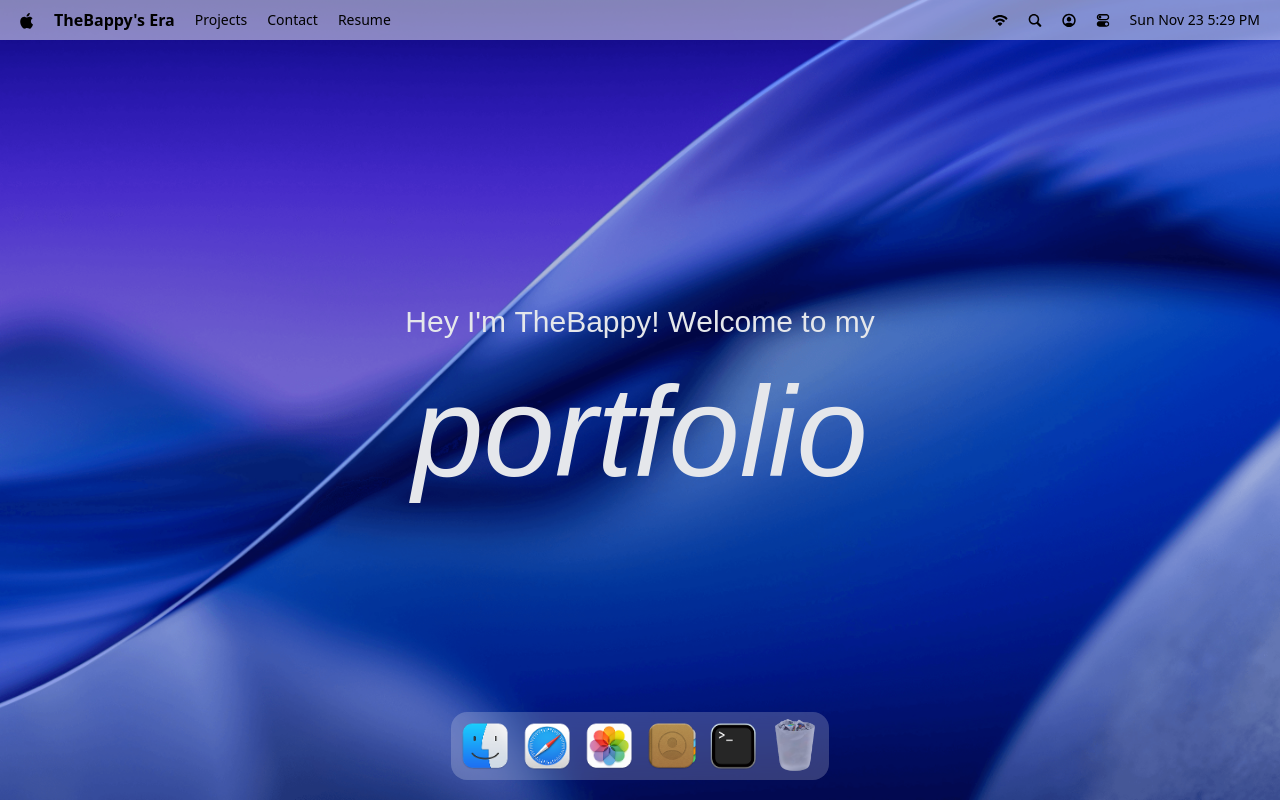
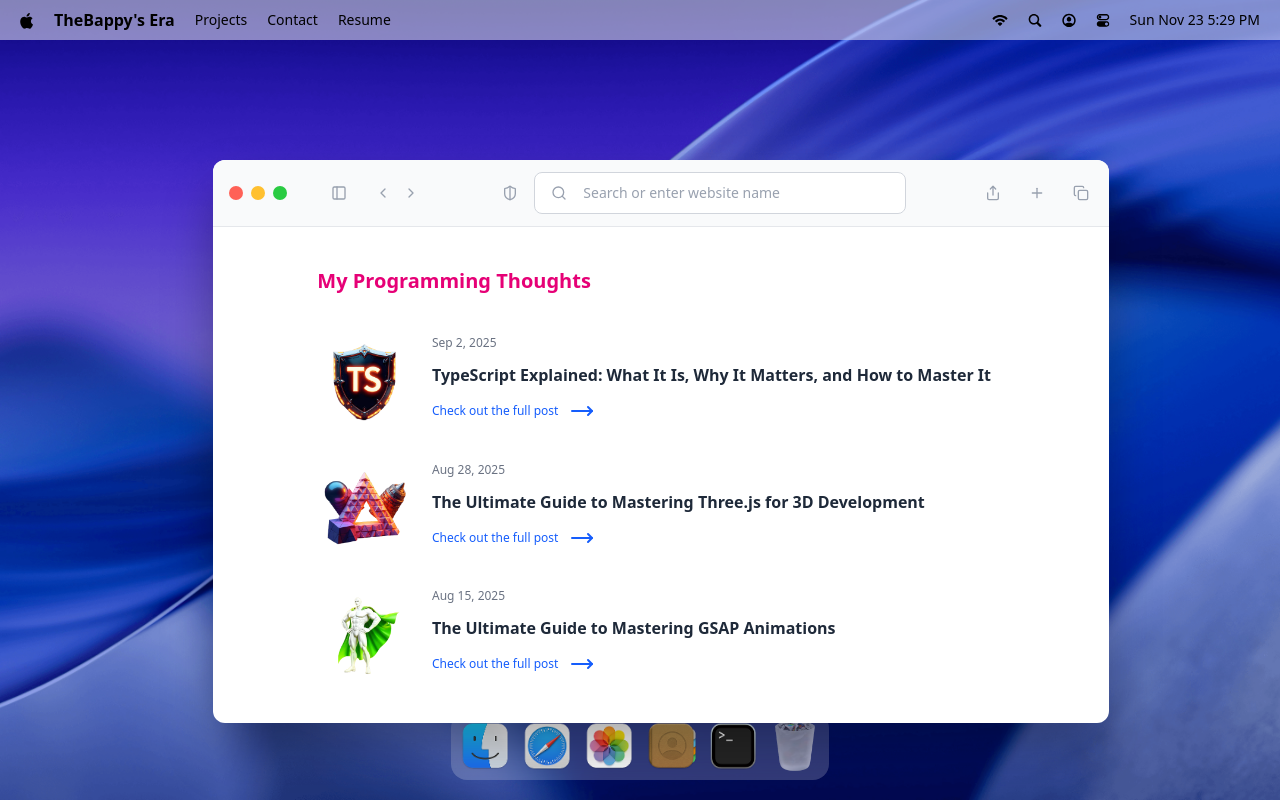
Before and after one commit to theBappy/miniature-robot, a React (Vite) app: page / in a window 1280 px wide. Both pictures are taken after a click on the button 547 px from the left and 746 px from the top of the page. Built offline with nearby package versions, Linux system fonts and the light colour scheme; a web font is replaced by a local one.

Commit message:
safari browser implementation

```diff
--- a/src/App.jsx
+++ b/src/App.jsx
@@ -2,7 +2,7 @@
 import { Draggable } from "gsap/Draggable"
 
 import {Navbar, Welcome, Dock} from "#components"
-import { Terminal } from "#windows"
+import { Safari, Terminal } from "#windows"
 
 gsap.registerPlugin(Draggable)
 
@@ -12,7 +12,9 @@
       <Navbar />
       <Welcome />
       <Dock />
+
       <Terminal />
+      <Safari />
     </main>
   )
 }
--- a/src/windows/index.js
+++ b/src/windows/index.js
@@ -1,3 +1,4 @@
 import Terminal from "./terminal";
+import Safari from "./safari_browser";
 
-export { Terminal };
+export { Terminal, Safari };
--- /dev/null
+++ b/src/windows/safari_browser.jsx
@@ -0,0 +1,70 @@
+import { WindowControls } from "#components";
+import { blogPosts } from "#constants";
+import WindowWrapper from "#hoc/window_wrapper";
+import {
+  ChevronLeft,
+  ChevronRight,
+  Copy,
+  MoveRight,
+  PanelLeft,
+  Plus,
+  Search,
+  Share,
+  ShieldHalf,
+} from "lucide-react";
+
+const Safari = () => {
+  return (
+    <>
+      <div id="window-header">
+        <WindowControls target="safari" />
+        <PanelLeft className="ml-10 icon" />
+
+        <div className="flex items-center gap-1 ml-5">
+          <ChevronLeft className="icon" />
+          <ChevronRight className="icon" />
+        </div>
+
+        <div className="flex-1 flex-center gap-3">
+          <ShieldHalf className="icon" />
+          <div className="search">
+            <Search className="icon" />
+            <input
+              type="text"
+              placeholder="Search or enter website name"
+              className="flex-1"
+            />
+          </div>
+        </div>
+        <div className="flex items-center gap-5">
+          <Share className="icon" />
+          <Plus className="icon" />
+          <Copy className="icon" />
+        </div>
+      </div>
+      <div className="blog">
+        <h2>My Programming Thoughts</h2>
+        <div className="space-y-8">
+          {blogPosts.map(({ id, image, title, date, link }) => (
+            <div key={id} className="blog-post">
+              <div className="col-span-2">
+                <img src={image} alt={title} />
+              </div>
+              <div className="content">
+                <p>{date}</p>
+                <h3>{title}</h3>
+                <a href={link} target="_blank" rel="noopener noreferrer">
+                  Check out the full post
+                  <MoveRight className="icon-hover" />
+                </a>
+              </div>
+            </div>
+          ))}
+        </div>
+      </div>
+    </>
+  );
+};
+const SafariWindow = WindowWrapper(Safari, "safari");
+
+export default SafariWindow;
```
